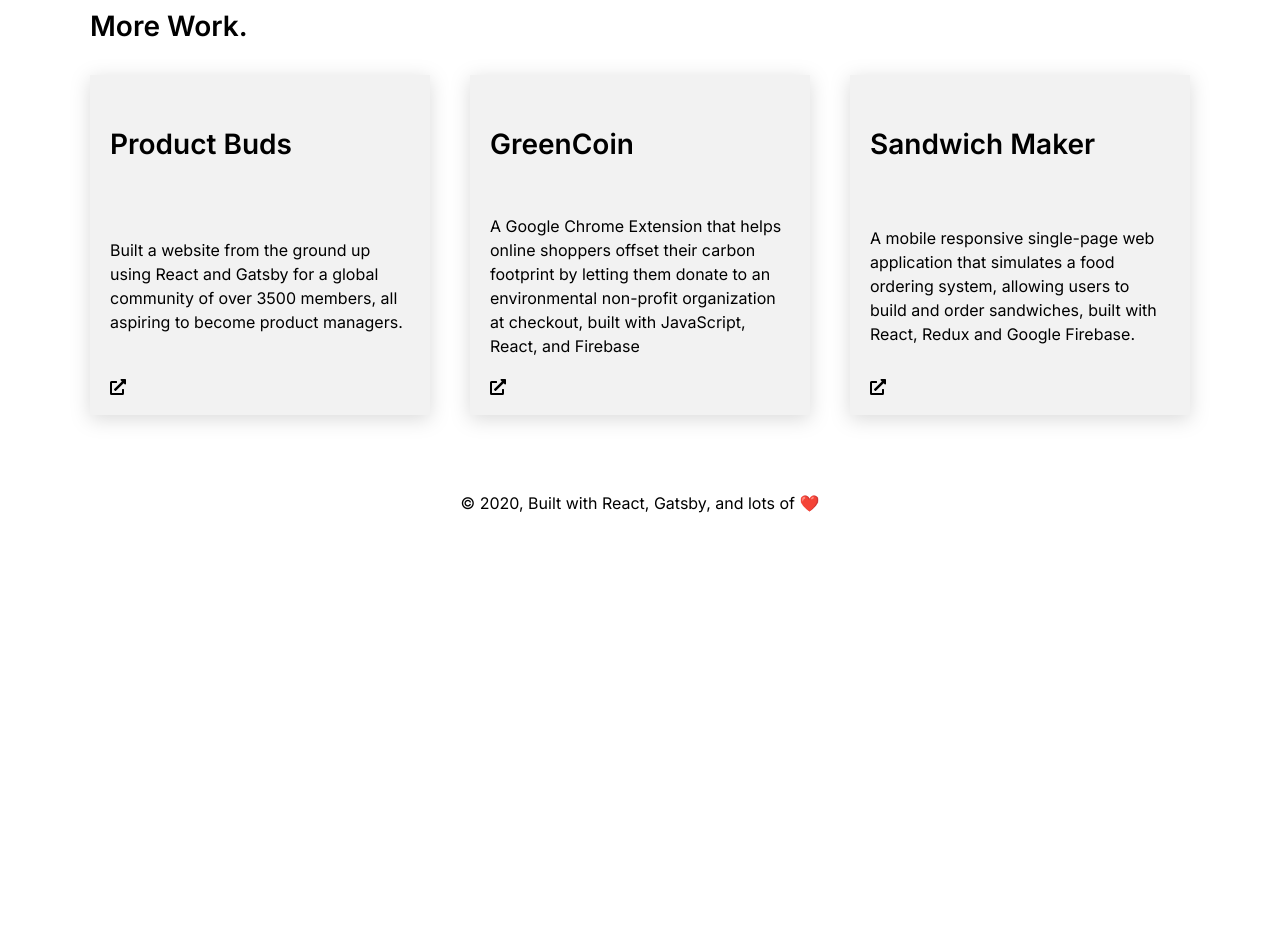
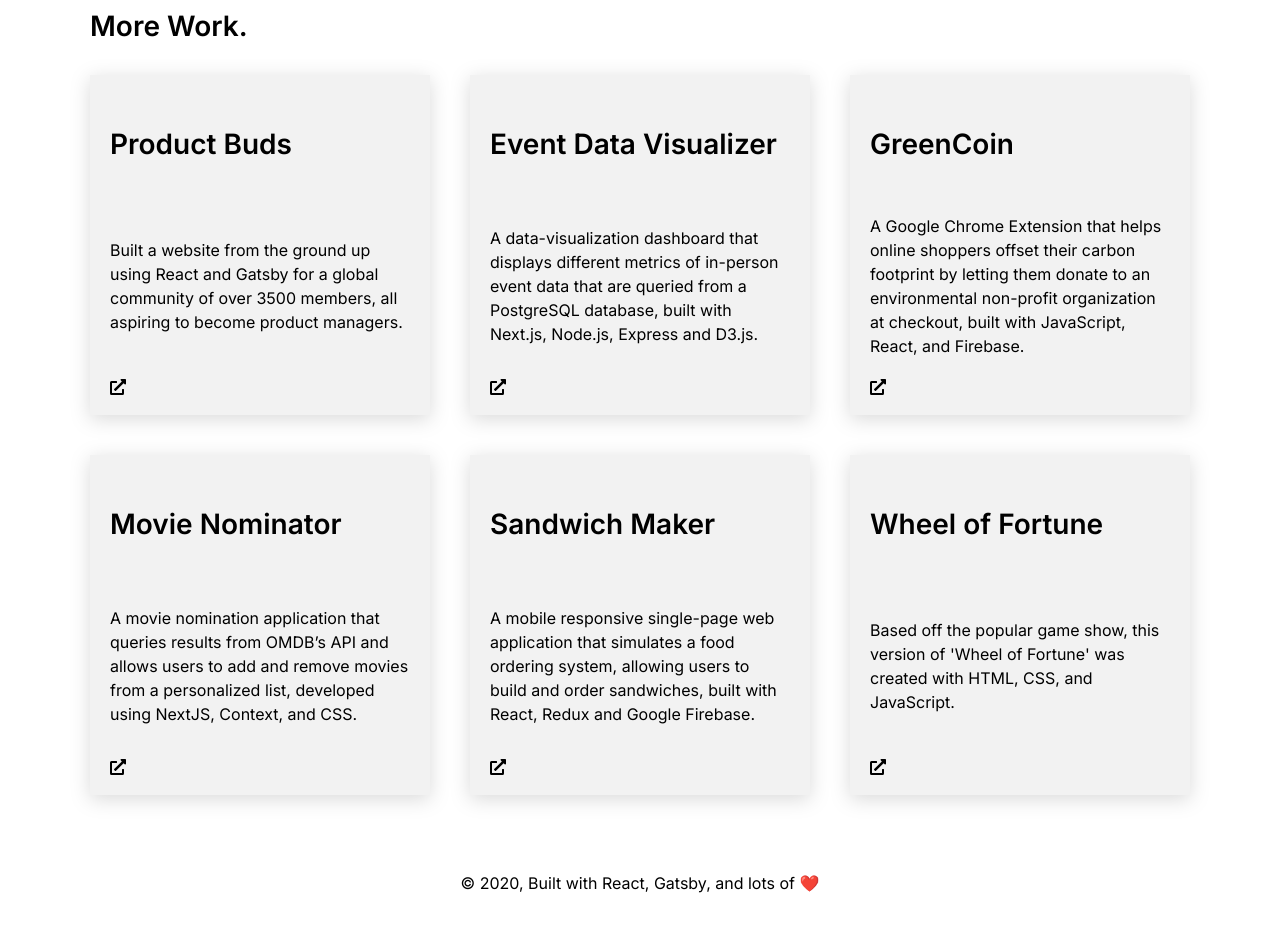
Before and after one commit to randyshao/randy-shao-website-v2, a Gatsby site: page / in a window 1280 px wide. Shown: the part 1600-2531 px from the top of the page. Before the commit the page ends 2151 px from the top, so only its background shows below. Built offline with nearby package versions, Linux system fonts and the light colour scheme; Gatsby itself is replaced by a stand-in of ours.

Commit message:
More work added

```diff
--- a/src/pages/index.js
+++ b/src/pages/index.js
@@ -93,13 +93,27 @@ const IndexPage = () => (
             description="Built a website from the ground up using React and Gatsby for a global community of over 3500 members, all aspiring to become product managers."
           />
         </Link>
+        <Link to="https://eqworks-product.vercel.app/" target="_blank">
+          <ProjectBlock
+            title="Event Data Visualizer"
+            description="A data-visualization dashboard that displays different metrics of in-person event data that are queried from a PostgreSQL database, built with Next.js, Node.js, Express and D3.js."
+          />
+        </Link>
         <Link
           to="https://github.com/randyshao/greencoin-chrome-extension/"
           target="_blank"
         >
           <ProjectBlock
             title="GreenCoin"
-            description="A Google Chrome Extension that helps online shoppers offset their carbon footprint by letting them donate to an environmental non-profit organization at checkout, built with JavaScript, React, and Firebase"
+            description="A Google Chrome Extension that helps online shoppers offset their carbon footprint by letting them donate to an environmental non-profit organization at checkout, built with JavaScript, React, and Firebase."
+          />
+        </Link>
+      </div>
+      <div className={Styles.ProjectsContainer} style={{ marginTop: "40px" }}>
+        <Link to="https://the-shoppies-nominator.vercel.app/" target="_blank">
+          <ProjectBlock
+            title="Movie Nominator"
+            description="A movie nomination application that queries results from OMDB’s API and allows users to add and remove movies from a personalized list, developed using NextJS, Context, and CSS."
           />
         </Link>
         <Link
@@ -111,13 +125,12 @@ const IndexPage = () => (
             description="A mobile responsive single-page web application that simulates a food ordering system, allowing users to build and order sandwiches, built with React, Redux and Google Firebase."
           />
         </Link>
-
-        {/* <Link to="https://randyshao-game-show-app.netlify.app/" target="_blank">
+        <Link to="https://randyshao-game-show-app.netlify.app/" target="_blank">
           <ProjectBlock
             title="Wheel of Fortune"
             description="Based off the popular game show, this version of 'Wheel of Fortune' was created with HTML, CSS, and JavaScript."
           />
-        </Link> */}
+        </Link>
       </div>
     </div>
   </Layout>
```
